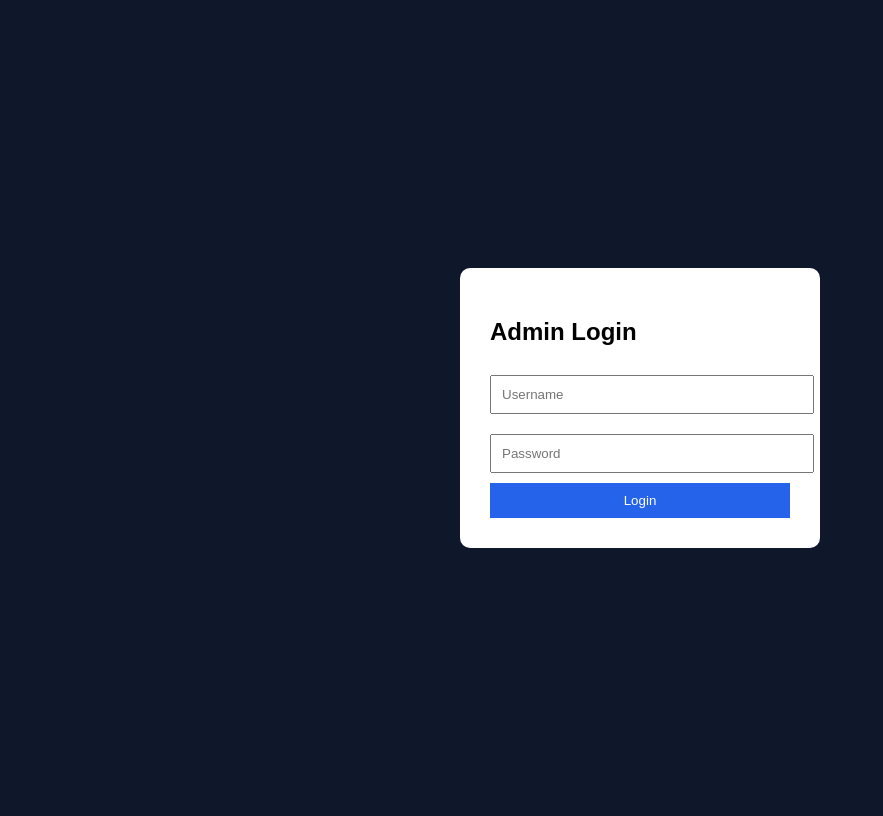
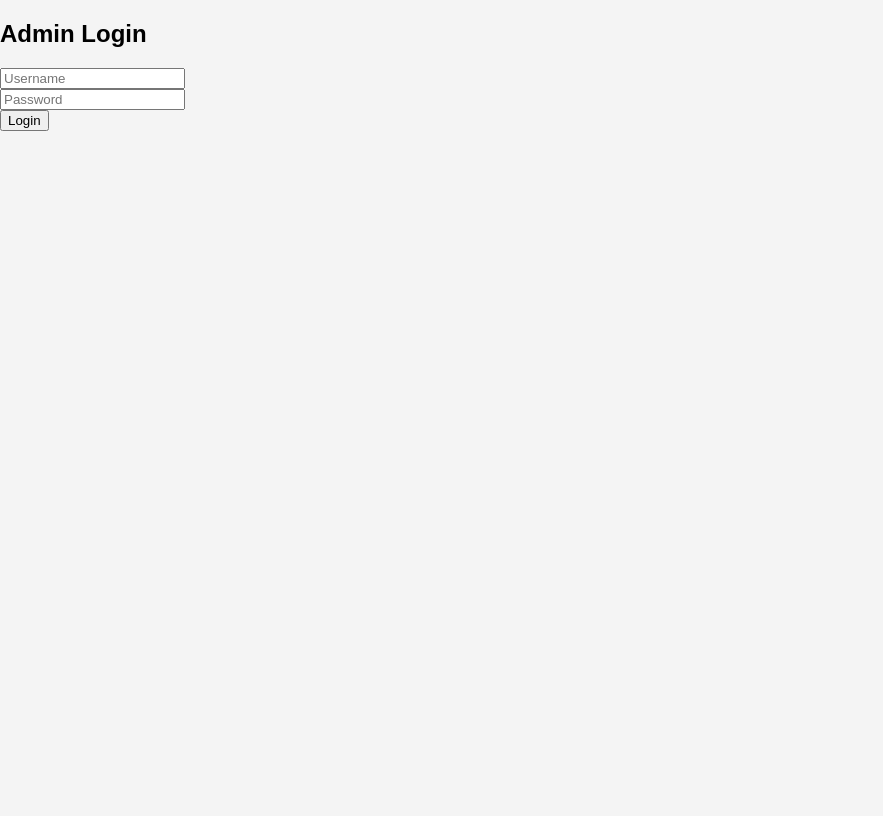
Before and after one commit to amexlabs-ui/amex-courier, a Flask app: page /secure-admin-login in a window 1280 px wide. Shown: the whole page, without its empty margins (0-883 px from the left). After the commit the page ends 131 px from the top, so only its background shows below. Run offline with Flask 3, Linux system fonts and the light colour scheme.

Commit message:
Update login.html

```diff
--- a/templates/login.html
+++ b/templates/login.html
@@ -1,47 +1,18 @@
 <!DOCTYPE html>
 <html>
 <head>
-    <title>Admin Login</title>
-    <style>
-        body {
-            font-family: Arial;
-            background: #0f172a;
-            display: flex;
-            justify-content: center;
-            align-items: center;
-            height: 100vh;
-        }
-        .box {
-            background: white;
-            padding: 30px;
-            border-radius: 10px;
-            width: 300px;
-        }
-        input {
-            width: 100%;
-            padding: 10px;
-            margin: 10px 0;
-        }
-        button {
-            width: 100%;
-            padding: 10px;
-            background: #2563eb;
-            color: white;
-            border: none;
-        }
-    </style>
+<title>Login</title>
+<link rel="stylesheet" href="/static/style.css">
 </head>
 <body>
 
-<div class="box">
-    <h2>Admin Login</h2>
+<h2>Admin Login</h2>
 
-    <form method="POST">
-        <input type="text" name="username" placeholder="Username" required>
-        <input type="password" name="password" placeholder="Password" required>
-        <button type="submit">Login</button>
-    </form>
-</div>
+<form method="POST">
+    <input name="username" placeholder="Username" required><br>
+    <input name="password" type="password" placeholder="Password" required><br>
+    <button>Login</button>
+</form>
 
 </body>
 </html>
```
